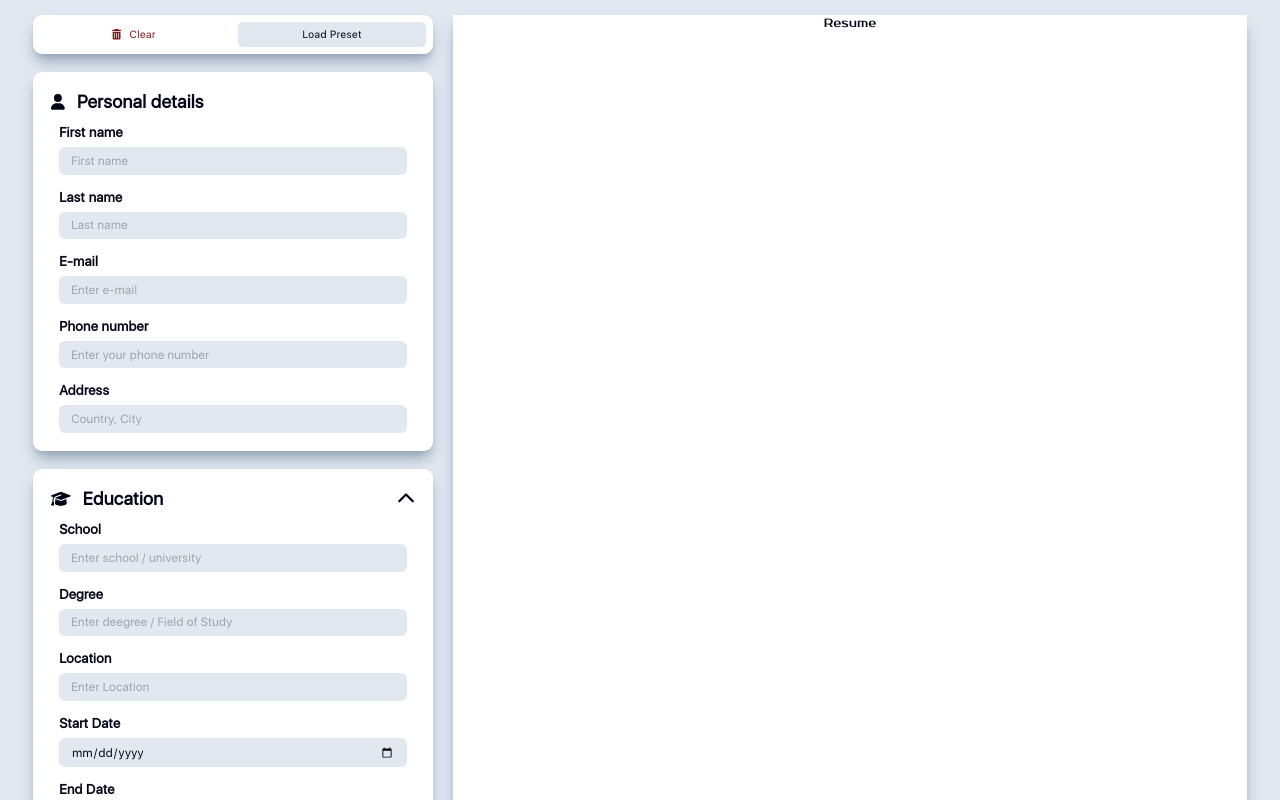
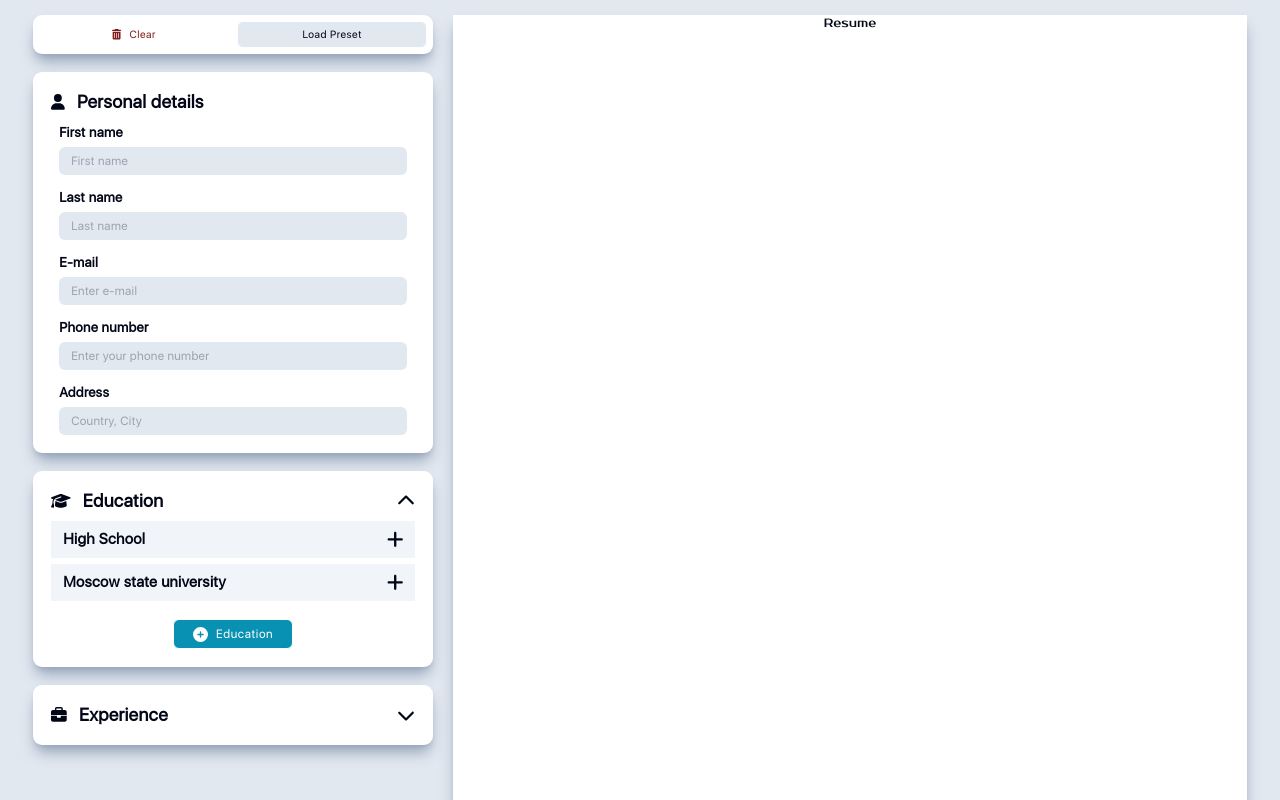
Before and after one commit to cryptoretard25/18-project-cv-application, a React (Create React App) app: page / in a window 1280 px wide. Both pictures are taken after a click on the element "Education". Shown: the top 800 px of the page. Built offline with nearby package versions, Linux system fonts and the light colour scheme.

Commit message:
creating education UI

```diff
--- a/src/components/Dropdown.js
+++ b/src/components/Dropdown.js
@@ -6,11 +6,20 @@ import { useEffect } from "react";
 
 function Dropdown({ children, name, icon }) {
   const [dropDownOpened, setDropDownOpened] = useState(false);
-  const [animationEnded, setAnimationEnded] = useState(false);
+  const [showInput, setShowInput] = useState(false);
+  const [error, setError] = useState('')
 
   const dropDownClickHandler = () => {
     setDropDownOpened(!dropDownOpened);
   };
+
+  useEffect(()=>{
+    const timeoutId = setTimeout(()=>{
+      setError('')
+    }, 3000)
+
+    return ()=> clearTimeout(timeoutId)
+  }, [error])
 
   return (
     <div className="input-wrapper">
@@ -23,15 +32,18 @@ function Dropdown({ children, name, icon }) {
         {dropDownOpened && (
           <motion.div
             className="input-wrapper-details"
-            initial={{ height: 0}}
+            initial={{ height: 0 }}
             animate={{
               height: "auto",
-              display: 'flex',
-              transition: { duration: 0.5, delay: 0.2 },
+              display: "flex",
+              transition: { duration: 0.6, delay: 0.1 },
             }}
             exit={{ height: 0 }}
           >
-            {children}
+            {error && <h3 className="text-red-600">{error}</h3>}
+            {React.Children.map(children, (child) =>
+              React.cloneElement(child, { showInput, setShowInput, setError })
+            )}
           </motion.div>
         )}
       </AnimatePresence>
--- a/src/components/Education.js
+++ b/src/components/Education.js
@@ -1,86 +1,82 @@
 import React from "react";
-import * as Icons from './Icons'
+import * as Icons from "./Icons";
+import { useContext } from "react";
+import { AppContext } from "../context/AppContext";
+import { useState } from "react";
+import { useEffect } from "react";
+import ItemCollapsed from "./ItemCollapsed";
+import EducationInput from "./EducationInput";
 
-function Education() {
+const emptyEducation = {
+  school: "",
+  degree: "",
+  location: "",
+  startDate: "",
+  endDate: "",
+};
+
+function Education({ showInput, setShowInput, setError }) {
+  const { portfolioState, portfolioDispatch } = useContext(AppContext);
+  const [education, setEducation] = useState(emptyEducation);
+
+  const showInputHandler = () => {
+    setShowInput(!showInput);
+  };
+
+  const educationInputHandler = (e) => {
+    const type = e.target.id;
+    setEducation({
+      ...education,
+      [type]: e.target.value,
+    });
+  };
+
+  const saveButtonHandler = (e) => {
+    e.preventDefault();
+    const complete = Object.values(education).every((item) => item);
+    if (!complete) {
+      setError("You need to fill all the fields");
+      return;
+    }
+    portfolioDispatch({ type: "EDUCATION", value: education });
+    setEducation(emptyEducation);
+    showInputHandler();
+  };
+
+  useEffect(() => {
+    console.log(education);
+  }, [education]);
+
+  useEffect(() => {
+    console.log(portfolioState);
+  }, [portfolioState]);
+
   const educationInput = (
     <form>
-      <div className="input-item">
-        <label htmlFor="school">
-          <h3>School</h3>
-        </label>
-        <input
-          type="text"
-          placeholder="Enter school / university"
-          id="school"
-          maxLength="19"
-          value=""
-          onChange={() => {}}
-        />
-      </div>
-      <div className="input-item">
-        <label htmlFor="degree">
-          <h3>Degree</h3>
-        </label>
-        <input
-          type="text"
-          placeholder="Enter deegree / Field of Study"
-          id="degree"
-          maxLength="19"
-          value=""
-          onChange={() => {}}
-        />
-      </div>
-      <div className="input-item">
-        <label htmlFor="location">
-          <h3>Location</h3>
-        </label>
-        <input
-          type="text"
-          id="location"
-          maxLength="19"
-          placeholder="Enter Location"
-          value=""
-          onChange={() => {}}
-        />
-      </div>
-      <div className="input-item">
-        <label htmlFor="startdate">
-          <h3>Start Date</h3>
-        </label>
-        <input
-          type="date"
-          id="startdate"
-          maxLength="19"
-          value=""
-          onChange={() => {}}
-        />
-      </div>
-      <div className="input-item">
-        <label htmlFor="enddate">
-          <h3>End Date</h3>
-        </label>
-        <input
-          type="date"
-          id="enddate"
-          maxLength="19"
-          value=""
-          onChange={() => {}}
-        />
-        <label className="flex w-full gap-2 justify-end items-center">
-          <p>Present</p>
-          <input type="checkbox" onChange={() => {}} />
-        </label>
-      </div>
+      <EducationInput
+        education={education}
+        educationInputHandler={educationInputHandler}
+        setEducation={setEducation}
+      />
       <div className="interface">
-        <button className="text-base bg-slate-200">
+        <button
+          className="text-base bg-slate-200 hover:bg-slate-400 hover:text-white"
+          onClick={(e) => {
+            e.preventDefault();
+            showInputHandler();
+          }}
+        >
           <Icons.Cancel size={"1x"} />
           Cancel
         </button>
-        <button className="text-base bg-slate-200">
+        {/* <button className="text-base bg-slate-200 hover:bg-slate-400 hover:text-white">
           <Icons.Thrash size={"1x"} />
           Delete
-        </button>
-        <button className="text-base bg-slate-200">
+        </button> */}
+        <button
+          className="text-base bg-cyan-600 text-white hover:bg-cyan-500 "
+          onClick={saveButtonHandler}
+        >
           <Icons.Save size={"lg"} />
           Save
         </button>
@@ -88,12 +84,24 @@ function Education() {
     </form>
   );
 
-  return (
+  const educationInterface = (
     <>
-      {educationInput}
-
+      {portfolioState.education.map((item, index) => {
+        return <ItemCollapsed key={index} item={item} setEducation={setEducation} education={education}/>;
+      })}
+      <div className="interface items-center justify-center">
+        <button
+          className="text-base text-white bg-cyan-600 flex-initial hover:bg-cyan-500 px-5 interface-button"
+          onClick={showInputHandler}
+        >
+          <Icons.Add size={"lg"} />
+          Education
+        </button>
+      </div>
     </>
   );
+
+  return <>{showInput ? educationInput : educationInterface}</>;
 }
 
 export default Education;
--- /dev/null
+++ b/src/components/EducationInput.js
@@ -0,0 +1,88 @@
+import React from "react";
+
+function EducationInput({ education, educationInputHandler, setEducation }) {
+  return (
+    <>
+      <div className="input-item">
+        <label htmlFor="school">
+          <h3>School</h3>
+        </label>
+        <input
+          type="text"
+          placeholder="Enter school / university"
+          id="school"
+          maxLength="19"
+          value={education.school}
+          onChange={educationInputHandler}
+        />
+      </div>
+      <div className="input-item">
+        <label htmlFor="degree">
+          <h3>Degree</h3>
+        </label>
+        <input
+          type="text"
+          placeholder="Enter deegree / Field of Study"
+          id="degree"
+          maxLength="19"
+          value={education.degree}
+          onChange={educationInputHandler}
+        />
+      </div>
+      <div className="input-item">
+        <label htmlFor="location">
+          <h3>Location</h3>
+        </label>
+        <input
+          type="text"
+          id="location"
+          maxLength="19"
+          placeholder="Enter Location"
+          value={education.location}
+          onChange={educationInputHandler}
+        />
+      </div>
+      <div className="flex">
+        <div className="input-item">
+          <label htmlFor="startDate">
+            <h3>Start Date</h3>
+          </label>
+          <input
+            type="date"
+            id="startDate"
+            maxLength="19"
+            value={education.startDate}
+            onChange={educationInputHandler}
+          />
+        </div>
+        <div className="input-item">
+          <label htmlFor="endDate">
+            <h3>End Date</h3>
+          </label>
+          <input
+            type={education.endDate !== "Present" ? "date" : "text"}
+            id="endDate"
+            maxLength="19"
+            value={education.endDate}
+            onChange={educationInputHandler}
+          />
+          <label className="flex w-full gap-2 justify-end items-center">
+            <p>Present</p>
+            <input
+              type="checkbox"
+              id="endDate"
+              onChange={(e) => {
+                education.endDate !== "Present"
+                  ? setEducation({ ...education, [e.target.id]: "Present" })
+                  : setEducation({ ...education, [e.target.id]: "" });
+              }}
+              checked={education.endDate === "Present"}
+            />
+          </label>
+        </div>
+      </div>
+    </>
+  );
+}
+
+export default EducationInput;
--- a/src/components/Icons.js
+++ b/src/components/Icons.js
@@ -9,6 +9,12 @@ import {
   faBriefcase,
   faFloppyDisk,
   faBan,
+  faCirclePlus,
+  faEye,
+  faEyeSlash,
+  faPlus,
+  faMinus,
+  faCheck,
 } from "@fortawesome/free-solid-svg-icons";
 
 export function Thrash({ size }) {
@@ -57,3 +63,31 @@ export function Save({size}){
 export function Cancel({size}){
   return <FontAwesomeIcon icon={faBan} size={size} />;
 }
+
+export function Add({size}){
+  return <FontAwesomeIcon icon={faCirclePlus} size={size} />;
+}
+
+export function OpenedEye({size}){
+  return <FontAwesomeIcon icon={faEye} size={size} />;
+}
+
+export function ClosedEye({ size }) {
+  return <FontAwesomeIcon icon={faEyeSlash} size={size} />;
+}
+
+export function Plus({size}){
+  return <FontAwesomeIcon icon={faPlus} size={size} />;
+}
+
+export function Minus({size}){
+  return <FontAwesomeIcon icon={faMinus} size={size} />;
+}
+
+export function Accept({size}){
+  return <FontAwesomeIcon icon={faCheck} size={size}/>;
+}
+
+export function Decline({size}){
+  return <FontAwesomeIcon icon={faBan} size={size} />;
+}
--- a/src/components/Input.js
+++ b/src/components/Input.js
@@ -5,6 +5,7 @@ import { AppContext } from "../context/AppContext";
 import * as Icons from "./Icons";
 import Dropdown from "./Dropdown";
 import Education from "./Education";
+import Experience from "./Experience";
 
 function Input() {
   const { portfolioDispatch } = useContext(AppContext);
@@ -29,7 +30,9 @@ function Input() {
       <Dropdown
         name="Experience"
         icon={<Icons.Briefcase size={"sm"} />}
-      ></Dropdown>
+      >
+        <Experience />
+      </Dropdown>
     </div>
   );
 }
--- /dev/null
+++ b/src/components/ItemCollapsed.js
@@ -0,0 +1,60 @@
+import React from "react";
+import * as Icons from "./Icons";
+import { useState } from "react";
+import EducationInput from "./EducationInput";
+import { useContext } from "react";
+import { AppContext } from "../context/AppContext";
+
+function ItemCollapsed({ item }) {
+  const { portfolioState, portfolioDispatch } = useContext(AppContext);
+  const [editItem, setEditItem] = useState({ ...item });
+  const [collapsed, setCollapsed] = useState(true);
+
+  const onTitleClickHandler = (e) => {
+    setCollapsed(!collapsed);
+  };
+
+  return (
+    <div className="item-collapsed">
+      <div className="item-collapsed-title">
+        <h2
+          className="justify-start hover:text-slate-600"
+          onClick={onTitleClickHandler}
+        >
+          <span className="flex-1">{editItem.school}</span>
+          {collapsed ? <Icons.Plus size={"lg"} /> : <Icons.Minus size={"lg"} />}
+        </h2>
+      </div>
+      {!collapsed && (
+        <div className="education-input-wrapper">
+          <EducationInput education={editItem} />
+          {/* <div className="interface" style={{ padding: "6px 6px 0 6px" }}>
+            <button className="text-base text-white bg-red-500 hover:bg-red-400">
+              <Icons.Thrash size={"1x"} />
+              Delete
+            </button>
+            <button
+              className="text-base bg-cyan-600 text-white hover:bg-cyan-500 "
+            >
+              <Icons.Save size={"lg"} />
+              Save
+            </button>
+          </div> */}
+          <div
+            className="interface"
+            style={{ padding: "6px 12px 0 12px", justifyContent: "end" }}
+          >
+            <div className="hover:text-slate-500">
+              <Icons.Accept size={"2x"} />
+            </div>
+            <div className="hover:text-slate-500">
+              <Icons.Decline size={"xl"} />
+            </div>
+          </div>
+        </div>
+      )}
+    </div>
+  );
+}
+
+export default ItemCollapsed;
--- a/src/context/AppContext.js
+++ b/src/context/AppContext.js
@@ -3,6 +3,18 @@ import { useReducer } from "react";
 import { createContext } from "react";
 
 export const AppContext = createContext();
+
+const temp = {
+  personalDetails: {
+    firstname: "",
+    lastname: "",
+    email: "",
+    phonenumber: "",
+    address: "",
+  },
+  education: [],
+  experience: [],
+};
 
 const initialPersonalDetails = {
   personalDetails: {
@@ -12,8 +24,23 @@ const initialPersonalDetails = {
     phonenumber: "",
     address: "",
   },
-  education: {},
-  experience: {}
+  education: [
+    {
+      school: "High School",
+      degree: "Middle Degree",
+      location: "Russia, Ivanovo",
+      startDate: "2012-09-01",
+      endDate: "2015-07-01",
+    },
+    {
+      school: "Moscow state university",
+      degree: "High Degree",
+      location: "Russia, Moscow",
+      startDate: "2015-09-01",
+      endDate: "Present",
+    },
+  ],
+  experience: [],
 };
 
 const reducer = (currState, action) => {
@@ -30,6 +57,11 @@ const reducer = (currState, action) => {
           [action.type]: action.value,
         },
       };
+    case 'EDUCATION':
+      return {...currState, education: [
+        ...currState.education,
+        action.value
+      ]}
     case "CLEAR":
       return initialPersonalDetails;
     default:
--- a/src/index.css
+++ b/src/index.css
@@ -33,9 +33,9 @@
     width: 100%;
   }
 
-  span{
+  span {
     text-align: left;
-    flex:1;
+    flex: 1;
   }
 
   h1 {
@@ -73,6 +73,10 @@
     @apply scale-90;
   }
 
+  .interface-button {
+    min-width: 120px;
+  }
+
   form {
     width: 100%;
     display: flex;
@@ -84,13 +88,15 @@
     @apply bg-slate-200 rounded-lg;
     width: 100%;
     padding: 0.4rem 1rem;
+    height: 28px;
   }
 
-  input[type="checkbox"]{
+  input[type="checkbox"] {
     padding: 0;
     margin: 4px;
     margin-right: 14px;
     width: 15px;
+    height: auto;
   }
 
   input:focus {
@@ -142,10 +148,36 @@
     width: 100%;
     display: flex;
     flex-direction: column;
+    gap: 6px;
   }
 
-  .no-gap{
+  .item-collapsed {
+    @apply bg-slate-100;
+    padding: 8px 12px;
+    display: flex;
+    align-items: stretch;
+    justify-content: center;
+    flex-direction: column;
+    cursor: pointer;
+  }
+
+  .education-input-wrapper {
+    padding: 12px 0;
+    display: flex;
+    flex-direction: column;
+    gap: 4px;
+  }
+
+  .no-gap {
     gap: 0;
+  }
+
+  .item-collapsed-title {
+    display: flex;
+    flex-direction: row;
+    align-items: center;
+    justify-content: start;
+    width: 100%;
   }
 
   .input-item {
```
Also changed, not shown: src/components/Experience.js (added, +18 -0 lines), src/components/ItemEdit.js (added, +9 -0 lines), src/hooks/useTimeout.js (added, +15 -0 lines).
